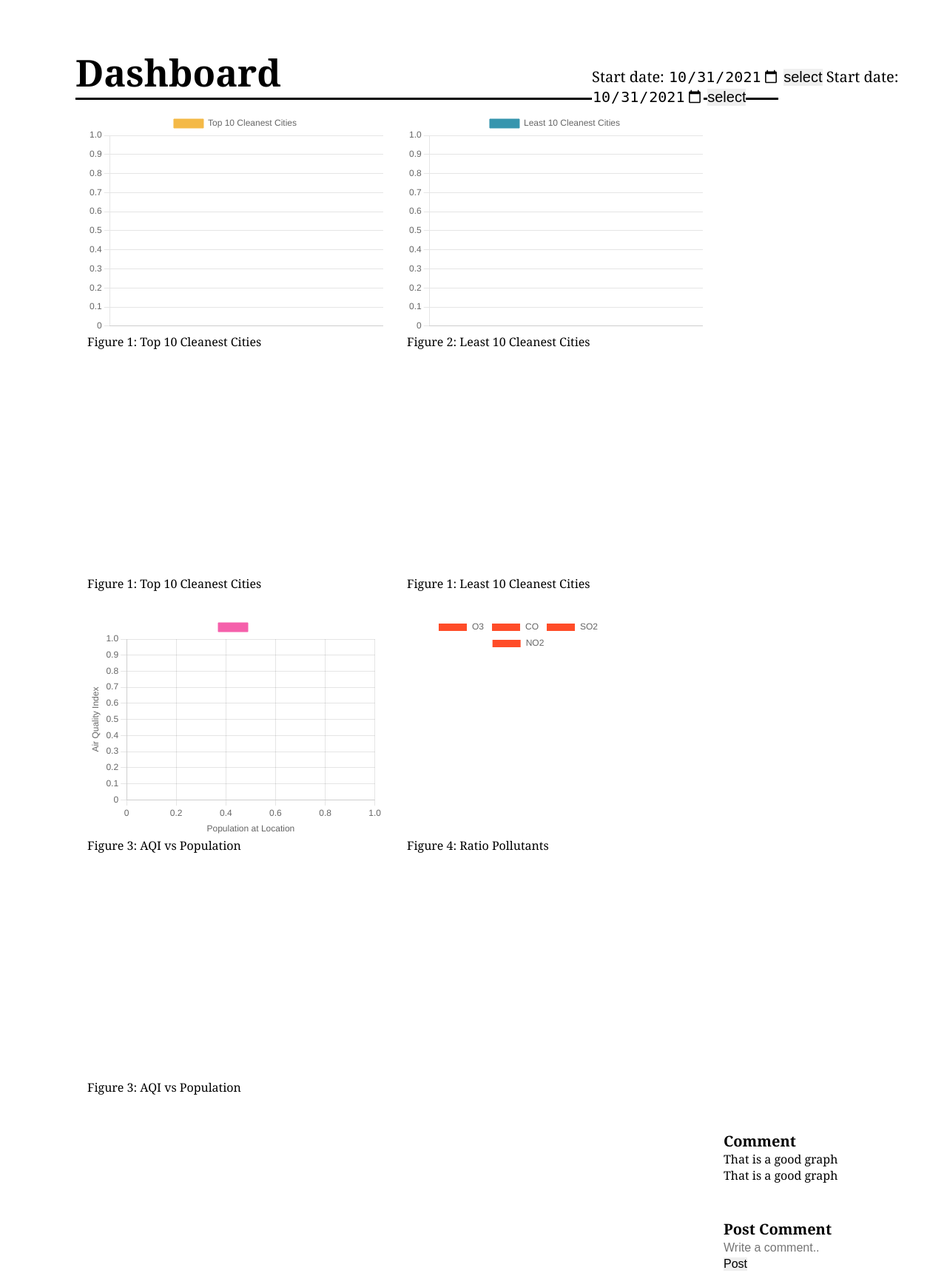
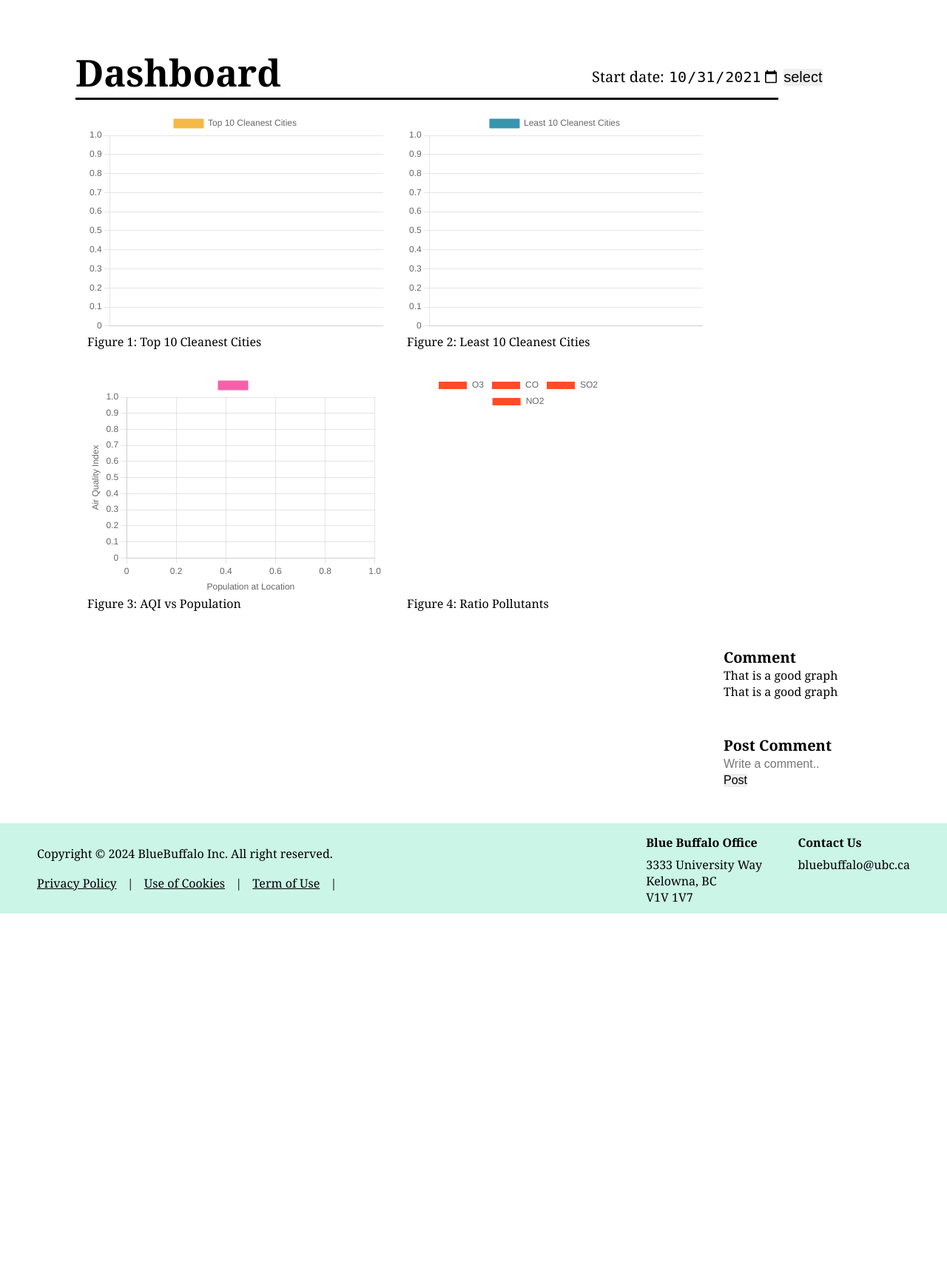
Before and after one commit to vol2468/bluebuffalo, a Flask app: page / in a window 1280 px wide. Shown: the part 80-1801 px from the top of the page at 74% size. After the commit the page ends 1315 px from the top, so only its background shows below. Run offline with Flask 3, Linux system fonts and the light colour scheme; a map, chart or similar area stays blank.

Commit message:
fixed merge conflict

```diff
--- a/DashboardProject/templates/index.html
+++ b/DashboardProject/templates/index.html
@@ -34,58 +34,8 @@
 						{% endif %}
 				min="2000-01-01" max="2021-06-30" />
 			<input type="submit" value="select">
-        <form id="calendar" action="dashboard" method="post">
-			<label for="cal">Start date:</label>
-			<input type="date" id="date" name="date"
-				value=	{% if user_date %}
-							{{ user_date }}
-						{% else %} "2021-10-31"
-						{% endif %}
-				min="2000-01-01" max="2021-06-30" />
-			<input type="submit" value="select">
         </form>
         <div id="top10city">
-			<figure>
-				<canvas id="top10bar" width="400px" height="300px"></canvas>
-				<script>
-					const top10bar = document.getElementById('top10bar')
-
-					// Obtain data from database
-					// var top10cities = ['Pittsburg', 'San Francisco', 'Los Angeles', 'Oakland', 'New York', 'San Diego', 'Philadelphia', 'Washington', 'Chicago', 'Boston']
-					// var top10values = [22, 20, 19, 12, 10, 9, 8, 7, 5, 3]
-    				var cityNames = [];
-					var totalAQIs = [];
-
-					// Iterate over top_cities
-					{% for city_id, city_name, total_aqi in top_cities %}
-						// Push city_name and total_aqi to their respective arrays
-						cityNames.push("{{ city_name }}");
-						totalAQIs.push({{ total_aqi }});
-					{% endfor %}
-
-					var chart = new Chart(top10bar, {
-						type: 'bar',
-						data: {
-						labels: cityNames,
-						datasets: [{
-							label: 'Top 10 Cleanest Cities',
-							data: totalAQIs,
-							borderWidth: 1,
-							backgroundColor: '#F4B947',
-							borderColor: '#F4B947'
-						}]
-						},
-						options: {
-						scales: {
-							y: {
-							beginAtZero: true
-							}
-						}
-						}
-					})
-				</script>
-				<figcaption>Figure 1: Top 10 Cleanest Cities</figcaption>
-			</figure>
 			<figure>
 				<canvas id="top10bar" width="400px" height="300px"></canvas>
 				<script>
@@ -173,107 +123,8 @@
 				</script>
 				<figcaption>Figure 2: Least 10 Cleanest Cities</figcaption>
 			</figure>
-			<figure>
-				<canvas id="least10bar" width="400px" height="300px"></canvas>
-				<script>
-					const least10bar = document.getElementById('least10bar')
-
-					// Obtain data from database
-					// var least10cities = ['Pittsburg', 'San Francisco', 'Los Angeles', 'Oakland', 'New York', 'San Diego', 'Philadelphia', 'Washington', 'Chicago', 'Boston']
-					// var least10values = [22, 20, 19, 12, 10, 9, 8, 7, 5, 3]
-
-					var cityNames = [];
-					var totalAQIs = [];
-
-					// Iterate over top_cities
-					{% for city_id, city_name, total_aqi in least_cities %}
-						// Push city_name and total_aqi to their respective arrays
-						cityNames.push("{{ city_name }}");
-						totalAQIs.push({{ total_aqi }});
-					{% endfor %}
-
-					var chart = new Chart(least10bar, {
-						type: 'bar',
-						data: {
-						labels: cityNames,
-						datasets: [
-							{
-							label: 'Least 10 Cleanest Cities',
-							data: totalAQIs,
-							borderWidth: 1,
-							backgroundColor: '#3795AE',
-							borderColor: '#3795AE'
-							}
-						]
-						},
-						options: {
-						scales: {
-							y: {
-							beginAtZero: true
-							}
-						}
-						}
-					})
-				</script>
-				<figcaption>Figure 1: Least 10 Cleanest Cities</figcaption>
-			</figure>
         </div>
         <div id="aqi-population">
-			<figure>
-				<canvas id="scatter_AQI_pop" width="400px" height="300px"></canvas>
-				<script>
-					const ctx2 = document.getElementById('scatter_AQI_pop')
-
-					// var aqi = [35, 60, 55, 50, 40, 40, 60]
-					// var pop = [7000, 55000, 2500, 53000, 6000, 30000, 120000]
-					// var city = ['A', 'B', 'C', 'D', 'E', 'F', 'G']
-
-					var cityNames = [];
-					var cityPopulation = [];
-					var meanAQIs = [];
-
-					// Iterate over top_cities
-					{% for city_name, city_population, mean_aqi in aqi_population %}
-						// Push city_name, population and mean_aqi to their respective arrays
-						cityNames.push("{{ city_name }}");
-						cityPopulation.push({{ city_population }});
-						meanAQIs.push({{ mean_aqi }});
-					{% endfor %}
-
-					var myChart = new Chart(ctx2, {
-						type: 'scatter',
-						data: {
-						labels: cityPopulation,
-						datasets: [
-							{
-							label: cityNames,
-							data: meanAQIs,
-							backgroundColor: '#F560AB',
-							pointBorderColor: '#F560AB',
-							radius: 5
-							}
-						]
-						},
-						options: {
-						scales: {
-							x: {
-							title: {
-								display: true,
-								text: 'Population at Location'
-							}
-							},
-							y: {
-							title: {
-								display: true,
-								text: 'Air Quality Index'
-							}
-							}
-						}
-						}
-					})
-				</script>
-				<figcaption>Figure 3: AQI vs Population</figcaption>
-			</figure>
 			<figure>
 				<canvas id="scatter_AQI_pop" width="400px" height="300px"></canvas>
 				<script>
```
